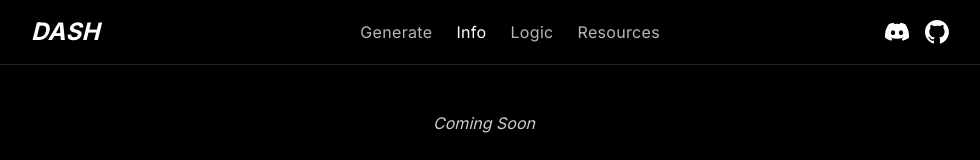
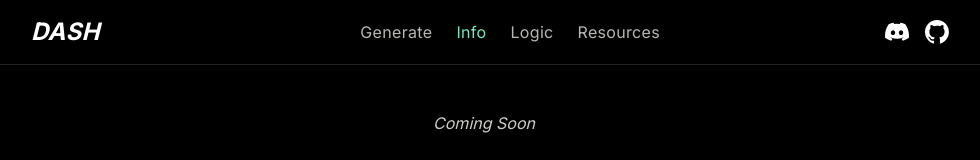
Before and after one commit to dashrando/dash-randomizer, a Next.js app in the folder apps/web/: page /info in a window 1280 px wide. Shown: the top 160 px of the page, without its empty margins (156-1136 px from the left). Built offline with nearby package versions, Linux system fonts and the light colour scheme.

Commit message:
tweak main header colors

```diff
--- a/apps/web/app/components/header.module.css
+++ b/apps/web/app/components/header.module.css
@@ -83,9 +83,12 @@
   transition: color 0.15s ease-in-out;
 }
 
-.navigation a:hover,
+.navigation a:hover {
+  color: #fff;
+}
+
 .navigation a.active {
-  color: #fff;
+  color: #77e7be !important;
 }
 
 .mobileNavBtn {
```
